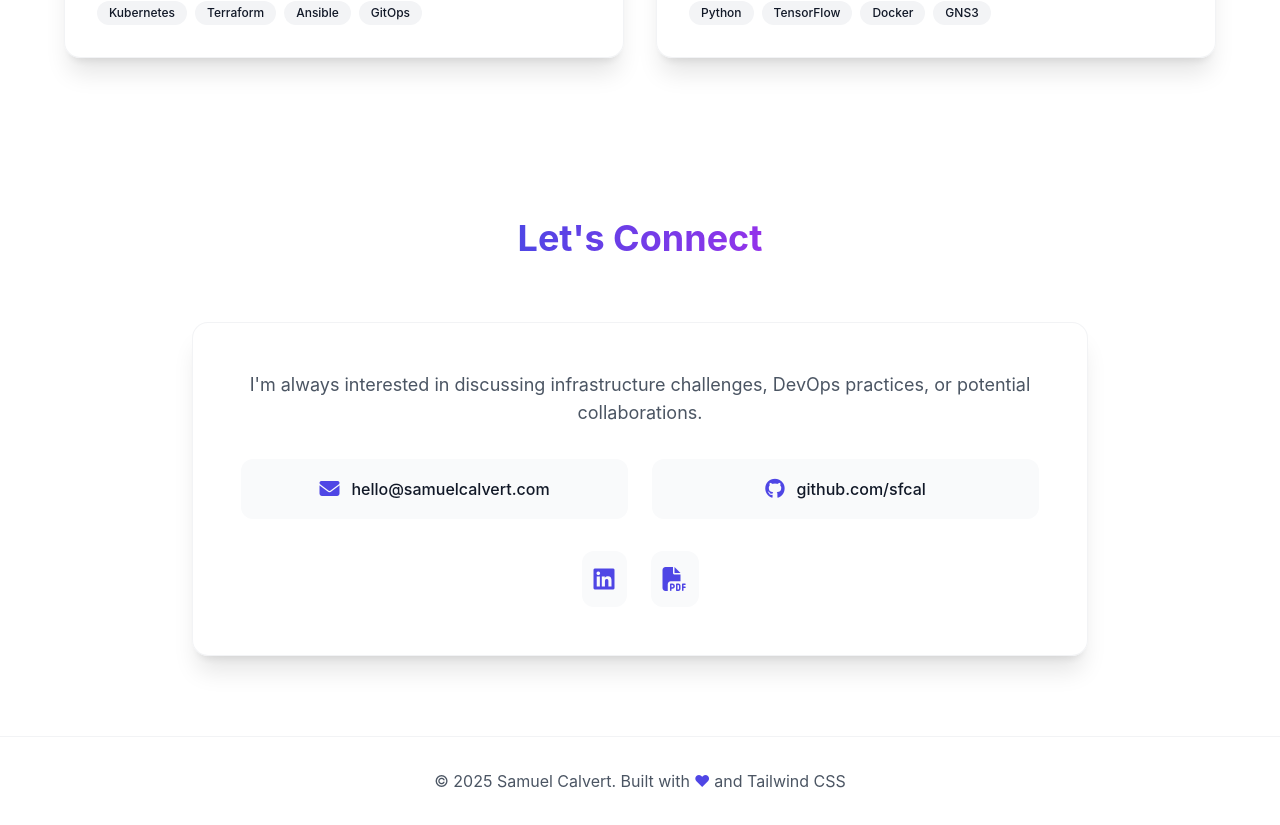
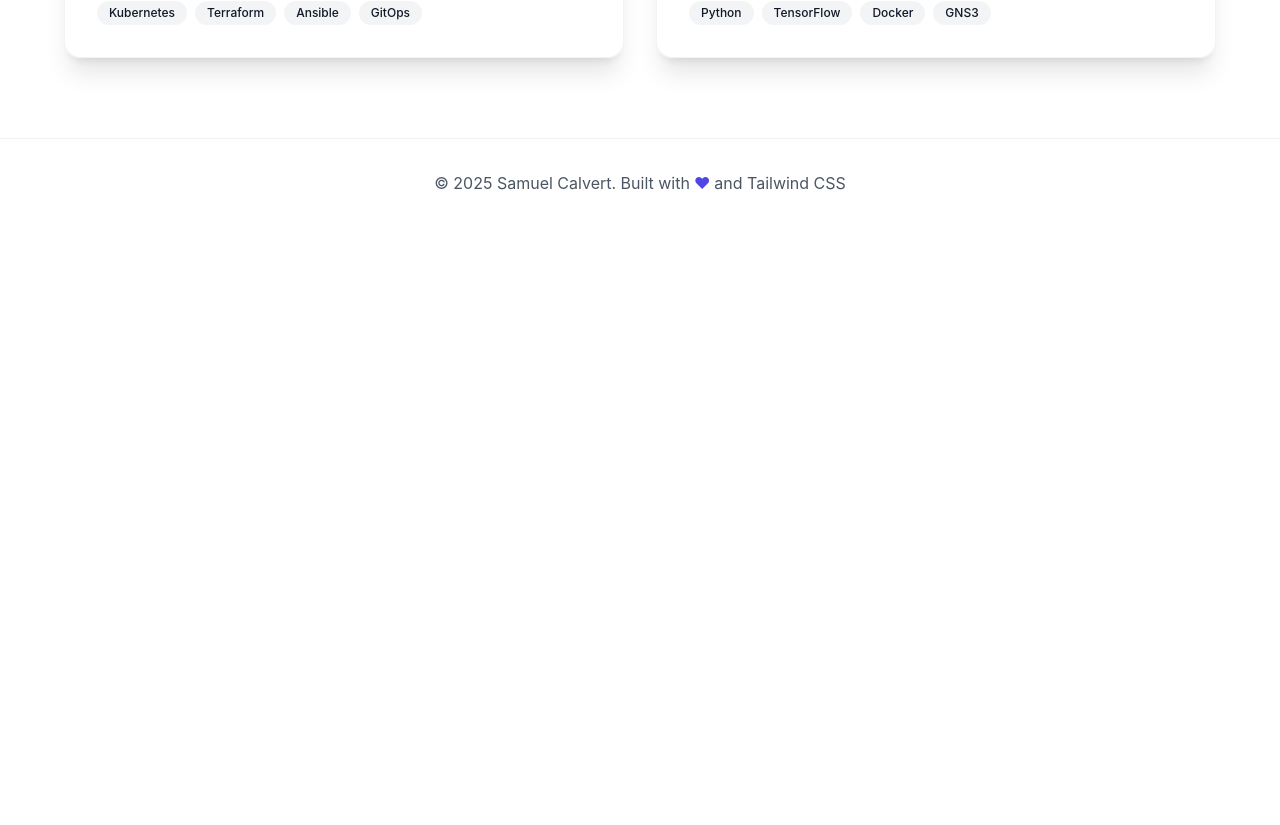
Before and after one commit to sfcal/samuel.computer, a React (Vite) app: page / in a window 1280 px wide. Shown: the part 1140-1965 px from the top of the page. After the commit the page ends 1367 px from the top, so only its background shows below. Built offline with nearby package versions, Linux system fonts and the light colour scheme.

Commit message:
removed contact card

```diff
--- a/src/App.tsx
+++ b/src/App.tsx
@@ -6,7 +6,6 @@ import { SEO } from './components/SEO';
 import { Navbar } from './components/layout/Navbar';
 import { Hero } from './components/sections/Hero';
 import { Projects } from './components/sections/Projects';
-import { Contact } from './components/sections/Contact';
 import { Footer } from './components/layout/Footer';
 import { ScrollToTop } from './components/ui/ScrollToTop';
 import Blog from './components/Blog';
@@ -44,7 +43,6 @@ const HomeContent = () => (
   <>
     <Hero />
     <Projects />
-    <Contact />
   </>
 );
 
--- a/src/components/sections/Contact.tsx
+++ /dev/null
@@ -1,41 +0,0 @@
-
-export const Contact = () => {
-  return (
-    <section id="contact" className="py-20 px-4">
-      <div className="max-w-4xl mx-auto">
-        <h2 className="text-4xl font-bold text-center mb-16">
-          <span className="bg-gradient-to-r from-indigo-600 to-purple-600 dark:from-indigo-400 dark:to-purple-400 bg-clip-text text-transparent">
-            Let&apos;s Connect
-          </span>
-        </h2>
-
-        <div className="bg-white/50 dark:bg-gray-800/50 backdrop-blur-xl rounded-2xl p-8 md:p-12 border border-gray-200/50 dark:border-gray-700/50 shadow-xl">
-          <p className="text-center text-lg text-gray-600 dark:text-gray-400 mb-8">
-            I&apos;m always interested in discussing infrastructure challenges, DevOps practices, or potential collaborations.
-          </p>
-
-          <div className="grid md:grid-cols-2 gap-6 mb-8">
-            <a href="mailto:hello@samuelcalvert.com" className="flex items-center justify-center space-x-3 p-4 bg-gray-50 dark:bg-gray-700/50 rounded-xl hover:bg-gray-100 dark:hover:bg-gray-700 transition-colors group">
-              <i className="fas fa-envelope text-indigo-600 dark:text-indigo-400 text-xl"></i>
-              <span className="font-medium group-hover:text-indigo-600 dark:group-hover:text-indigo-400 transition-colors">hello@samuelcalvert.com</span>
-            </a>
-
-            <a href="https://github.com/sfcal" target="_blank" rel="noopener noreferrer" className="flex items-center justify-center space-x-3 p-4 bg-gray-50 dark:bg-gray-700/50 rounded-xl hover:bg-gray-100 dark:hover:bg-gray-700 transition-colors group">
-              <i className="fab fa-github text-indigo-600 dark:text-indigo-400 text-xl"></i>
-              <span className="font-medium group-hover:text-indigo-600 dark:group-hover:text-indigo-400 transition-colors">github.com/sfcal</span>
-            </a>
-          </div>
-
-          <div className="flex items-center justify-center space-x-6">
-            <a href="https://linkedin.com/in/samuel-f-calvert" target="_blank" rel="noopener noreferrer" className="p-3 bg-gray-50 dark:bg-gray-700/50 rounded-xl hover:bg-gray-100 dark:hover:bg-gray-700 transition-colors hover:-translate-y-0.5">
-              <i className="fab fa-linkedin text-indigo-600 dark:text-indigo-400 text-2xl"></i>
-            </a>
-            <a href="./cv/cv.pdf" target="_blank" rel="noopener noreferrer" className="p-3 bg-gray-50 dark:bg-gray-700/50 rounded-xl hover:bg-gray-100 dark:hover:bg-gray-700 transition-colors hover:-translate-y-0.5">
-              <i className="fas fa-file-pdf text-indigo-600 dark:text-indigo-400 text-2xl"></i>
-            </a>
-          </div>
-        </div>
-      </div>
-    </section>
-  );
-};
```
